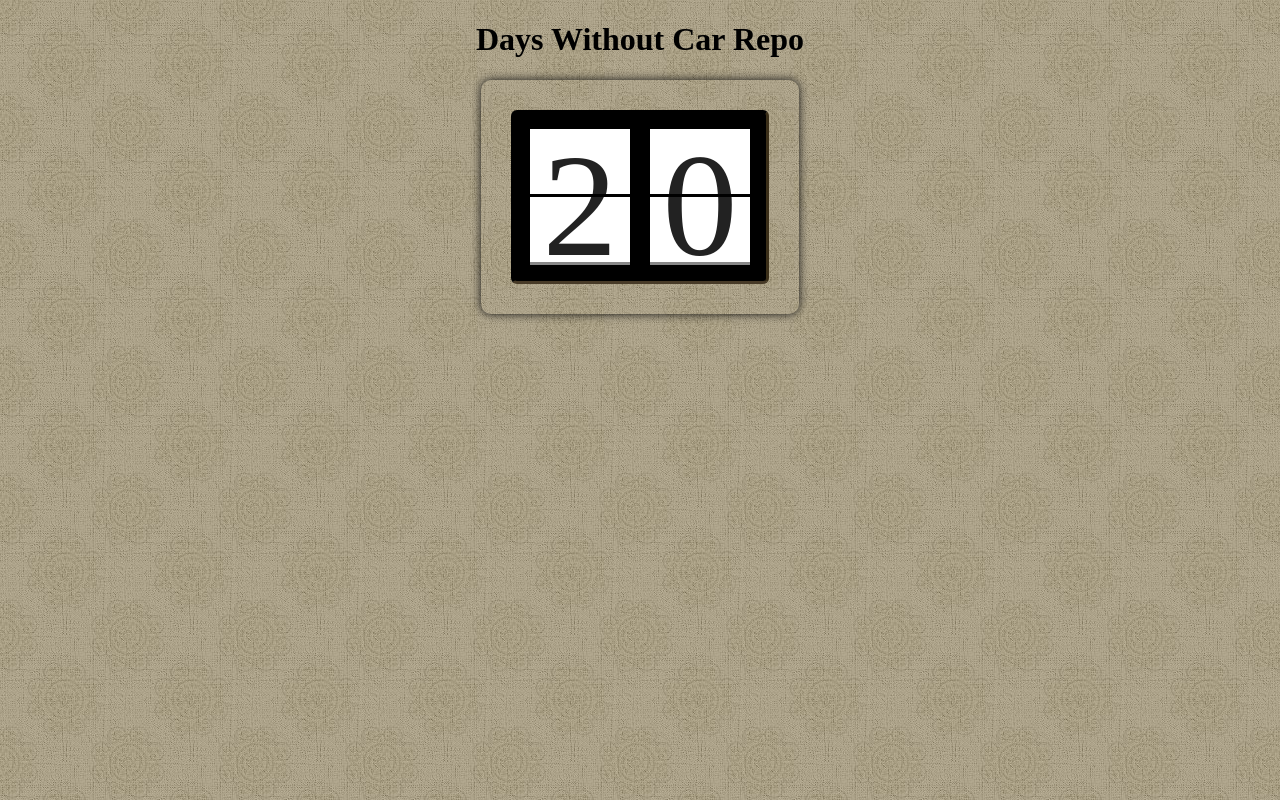
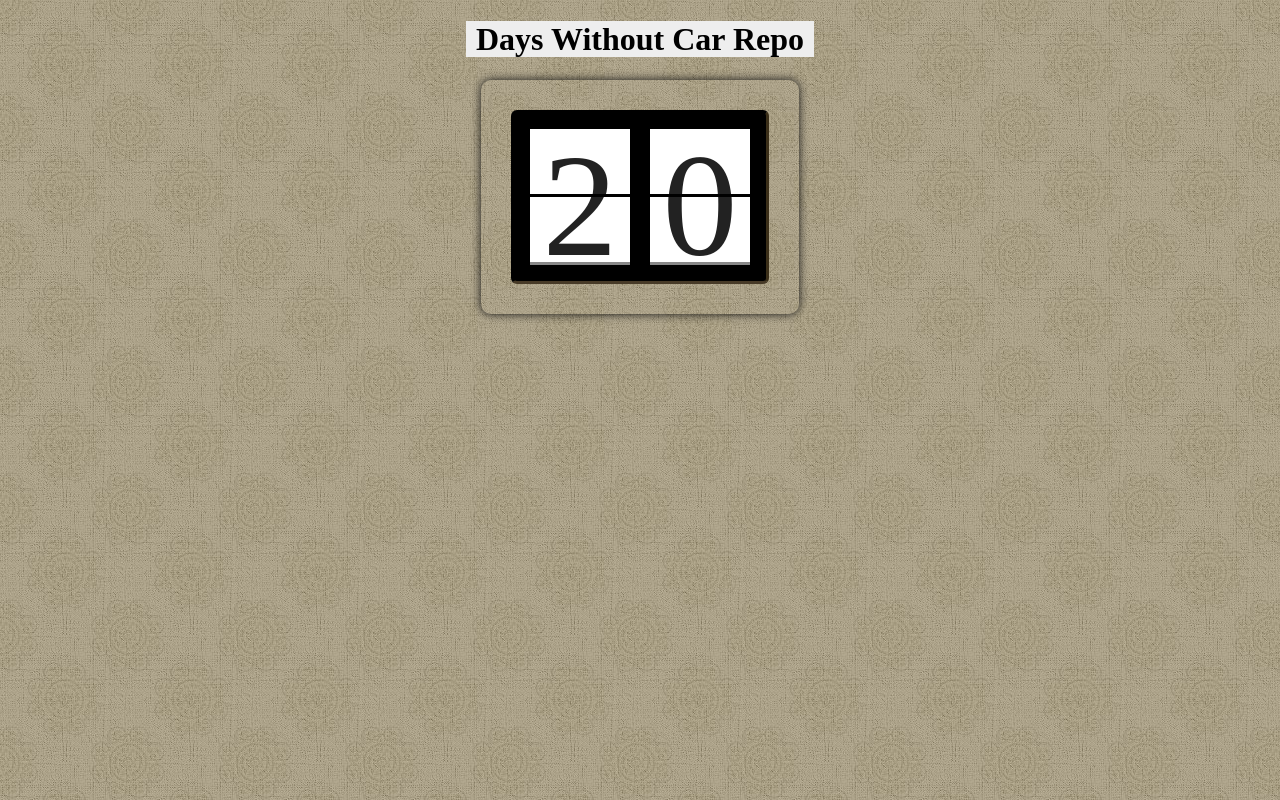
Before and after one commit to gkoberger/HTML5-Counter, a plain HTML site: page index.html in a window 1280 px wide. Drawn offline with nearby package versions, Linux system fonts and the light colour scheme.

Commit message:
Better title

```diff
--- a/index.html
+++ b/index.html
@@ -4,7 +4,7 @@
   <meta name="author" content="Gregory Koberger">
 </head>
 <body>
-<h1 class="meta">Days Without Car Repo</h1>
+  <h1 class="meta"><span>Days Without Car Repo</span></h1>
 <div id="box">
   <div id="center">
     <div class="number">
@@ -27,11 +27,18 @@ h1 {
   text-align: center;
 }
 
+h1 span {
+    -moz-transform: rotate(3deg);
+    background-color: #EEEEEE;
+    -moz-box-shadow: 2px 2px 0 #999999, 4px 4px 4px #333333;
+    padding: 0 10px;
+}
+
 #box {
   background: -moz-linear-gradient(top, #321E06, #3B2B14);
+  margin: 20px auto;
   width: 258px;
   padding: 30px;
-  margin: auto;
   -moz-box-shadow: 0 0 10px #111;
   -webkit-box-shadow: 0 0 10px #111;
   box-shadow: 0 0 10px #111;
```
